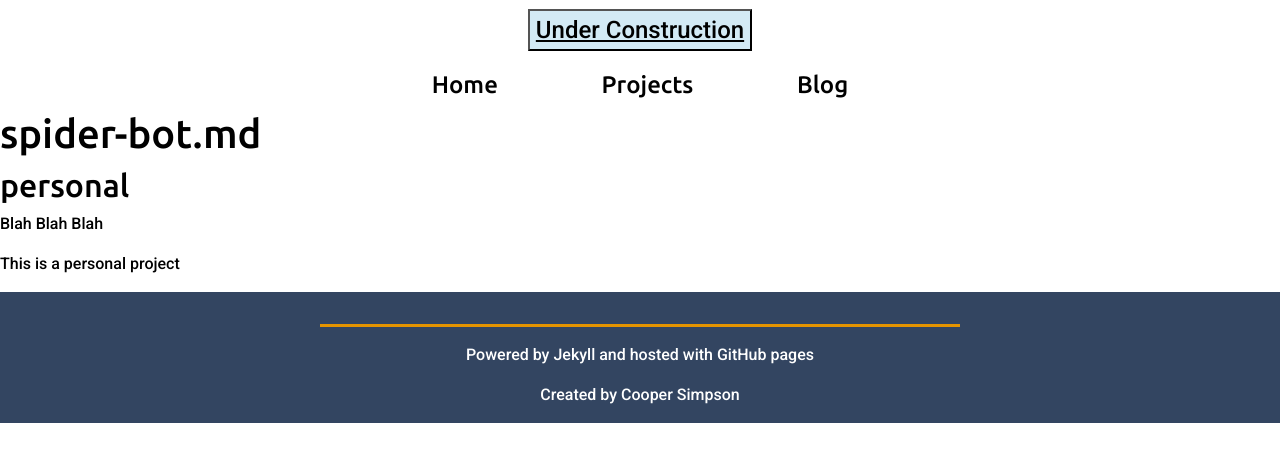
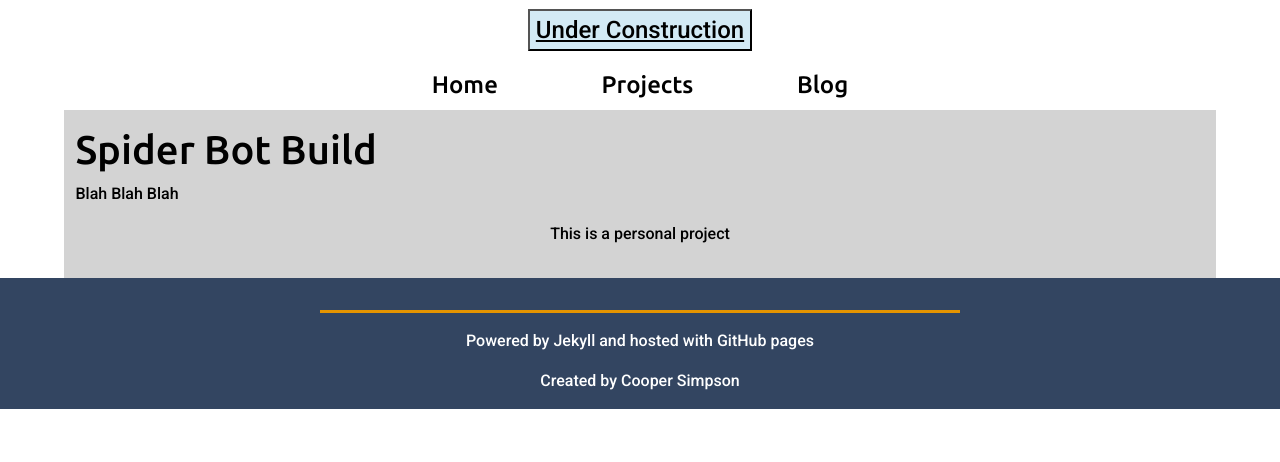
Before and after one commit to RS-Coop/RS-Coop.github.io, a Jekyll site: the page built from collections/_personal-projects/spider-bot.md, in a window 1280 px wide. Shown: the top 462 px of the page. Built offline with Jekyll 4.4.1, drawn with Linux system fonts in a browser that asks for light colours.

Commit message:
Adding a couple minor style updates.

```diff
--- a/_layouts/project.html
+++ b/_layouts/project.html
@@ -2,11 +2,16 @@
 <body>
     {% include header.html %}
 
-    <h1>{{ page.name }}</h1>
-    <h2>{{ page.category }}</h2>
-    <p>{{ page.summary }}</p>
+    <div class="project-background">
+      <div class="project-title">
+        <h1>{{ page.title }}</h1>
+        <p>{{ page.summary }}</p>
+      </div>
 
-    {{ content }}
+      <div class="project-content">
+        {{ content }}
+      </div>
+    </div>
 
 {% include footer.html %}
 </body>
--- a/_sass/components/blog.scss
+++ b/_sass/components/blog.scss
@@ -9,5 +9,5 @@
 
 //Stylings for individual posts
 .blog-gallery{
-
+  text-align: left;
 }
--- a/_sass/components/home.scss
+++ b/_sass/components/home.scss
@@ -2,8 +2,18 @@
 
 @import 'globals'; //Import global vars (i.e. colour scheme)
 
-// Contact Section
-// This styles the contact section on homepage
+//About Me section
+//This styles the about me area on the homepage
+.about-me{
+  p{
+    margin-right: auto;
+    margin-left: auto;
+    width: 75%;
+  }
+}
+
+//Contact Section
+//This styles the contact section on homepage
 .contact{
   padding-bottom: 2em;
 
--- a/_sass/components/projects.scss
+++ b/_sass/components/projects.scss
@@ -19,6 +19,7 @@
 
 //Grid and project tiles
 .project-grid{
+  background-color: inherit;
   display: grid;
   justify-items: center;
 
@@ -28,7 +29,7 @@
 
   //Individual project tiles
   .project-tile{
-    background-color: transparent;
+    background-color: inherit;
 
     width: 300px;
     height: 200px;
@@ -36,6 +37,7 @@
     z-index: 4;
 
     .tile-inner{
+      background-color: inherit;
       position: relative;
       width: 100%;
       height: 100%;
@@ -74,7 +76,7 @@
 
     //Back of tiles
     .tile-back{
-      background-color: white;
+      background-color: inherit;
       color: black;
       transform: rotateY(180deg);
 
@@ -106,3 +108,20 @@
 
 ////////////////////////////////////////////////////////////////////////////////
 //Stylings for individual project pages
+
+.project-background{
+  margin-left: 5%;
+  margin-right: 5%;
+
+  background-color: lightgrey;
+}
+
+.project-title{
+  padding-top: 1em;
+  margin-left: 1%;
+}
+
+.project-content{
+  text-align: center;
+  padding-bottom: 1em;
+}
```
Also changed, not shown: collections/_posts/2021-05-07-test2.md (added, +6 -0 lines), index.html (+8 -9 lines), collections/_posts/2020-05-20-test1.md (renamed from collections/_posts/2020-05-20-welcome-to-jekyll.md).
